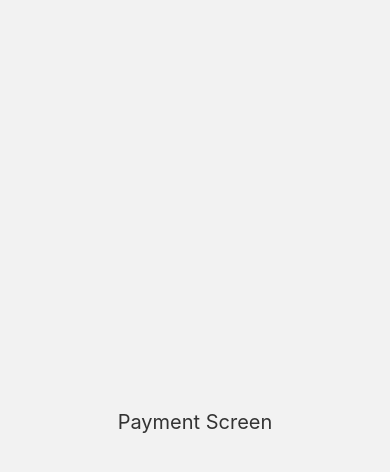
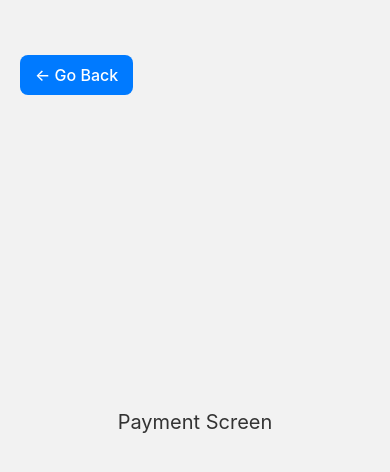
Before and after one commit to keremclp/BakimlaTest, a React Native app: screen /Payment in a window 390 px wide. Shown: the top 472 px of the page. Built offline with nearby package versions, Linux system fonts and the light colour scheme.

Commit message:
feat: Enhance PaymentScreen with back navigation button and update HomeScreen by removing unnecessary text

```diff
--- a/screens/HomeScreen/index.tsx
+++ b/screens/HomeScreen/index.tsx
@@ -12,9 +12,6 @@ const HomeScreen = () => {
       <View style={styles.content}>
         <Text style={styles.title}>Hello BakimlaTest!</Text>
         <Text style={styles.subtitle}>React Native is working! 🎉</Text>
-        <Text style={styles.info}>
-          Edit this file to see changes reflected in your app
-        </Text>
         <Button
           title="Press me"
           color="#f194ff"
@@ -52,9 +49,5 @@ const styles = StyleSheet.create({
     color: '#666',
     marginBottom: 20,
   },
-  info: {
-    fontSize: 14,
-    color: '#999',
-    textAlign: 'center',
-  },
+
 })
--- a/screens/PaymentScreen/index.tsx
+++ b/screens/PaymentScreen/index.tsx
@@ -1,9 +1,14 @@
-import { StyleSheet, Text, View } from 'react-native'
+import { StyleSheet, Text, View, TouchableOpacity } from 'react-native'
 import React from 'react'
+import { useNavigation } from '@react-navigation/native'
 
 const PaymentScreen = () => {
+  const navigation = useNavigation()
   return (
     <View style={styles.container}>
+      <TouchableOpacity style={styles.backButton} onPress={() => navigation.goBack()}>
+        <Text style={styles.backButtonText}>← Go Back</Text>
+      </TouchableOpacity>
       <Text style={styles.text}>Payment Screen</Text>
     </View>
   )
@@ -21,4 +26,18 @@ const styles = StyleSheet.create({
         fontSize: 20,
         color: '#333',
     },
+    backButton: {
+        position: 'absolute',
+        top: 55,
+        left: 20,
+        backgroundColor: '#007AFF',
+        paddingHorizontal: 15,
+        paddingVertical: 10,
+        borderRadius: 8,
+    },
+    backButtonText: {
+        color: 'white',
+        fontSize: 16,
+        fontWeight: '500',
+    },
 })
```
